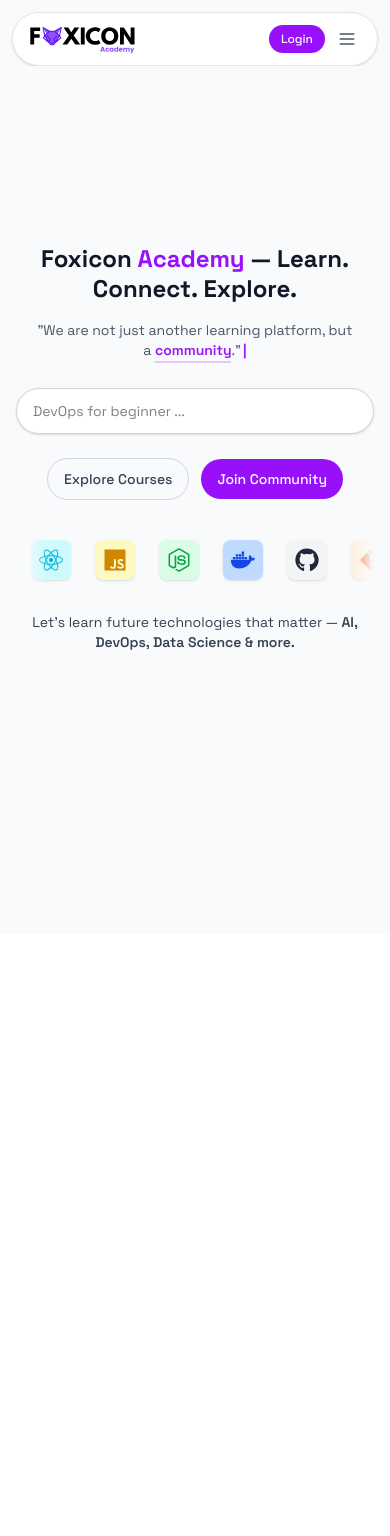
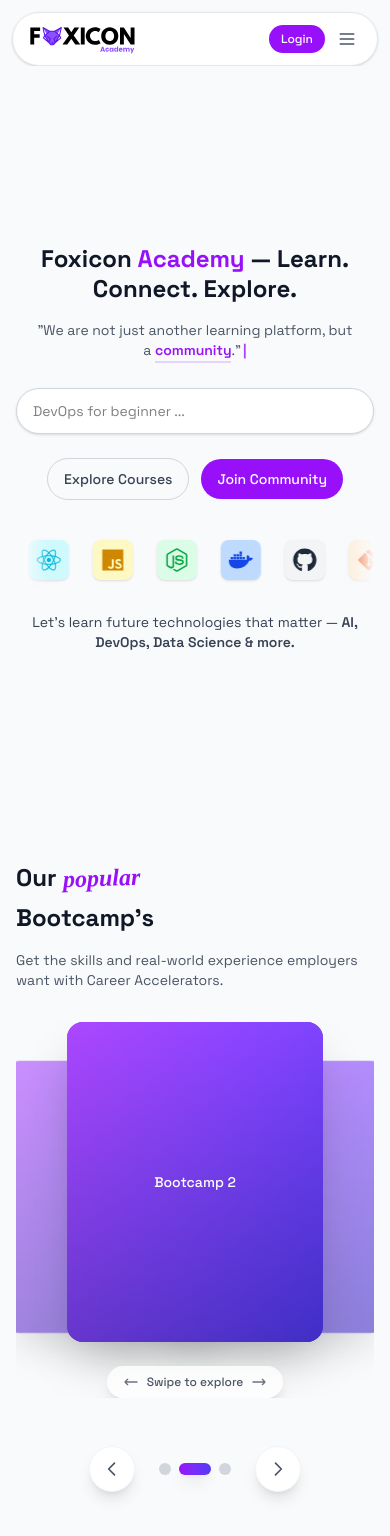
Before and after one commit to devShaik010/Foxicon-website, a React (Vite) app: page / in a window 390 px wide. Shown: the top 1536 px of the page. Before the commit the page ends 934 px from the top, so only its background shows below. Built offline with nearby package versions, Linux system fonts and the light colour scheme.

Commit message:
The BootCamp Section is added

```diff
--- a/package.json
+++ b/package.json
@@ -16,6 +16,7 @@
     "react-dom": "^19.1.1",
     "react-icons": "^5.5.0",
     "react-router-dom": "^7.8.2",
+    "swiper": "^11.2.10",
     "tailwindcss": "^4.1.12"
   },
   "devDependencies": {
--- /dev/null
+++ b/src/components/PopularBootcamps.jsx
@@ -0,0 +1,217 @@
+import React, { useState, useEffect } from 'react';
+
+const BootcampCard = ({ isActive, position, index, currentSlide }) => {
+  const getCardStyle = () => {
+    const offset = index - currentSlide;
+    const isCenter = offset === 0;
+    const isLeft = offset === -1;
+    const isRight = offset === 1;
+
+    let transform = '';
+    let opacity = 0.4;
+    let scale = 0.8;
+    let zIndex = 1;
+
+    if (isCenter) {
+      transform = 'translateX(-50%) translateY(0px)';
+      opacity = 1;
+      scale = 1;
+      zIndex = 3;
+    } else if (isLeft) {
+      transform = 'translateX(-50%) translateX(-80px) translateY(15px)';
+      opacity = 0.6;
+      scale = 0.85;
+      zIndex = 2;
+    } else if (isRight) {
+      transform = 'translateX(-50%) translateX(80px) translateY(15px)';
+      opacity = 0.6;
+      scale = 0.85;
+      zIndex = 2;
+    } else if (offset < -1) {
+      transform = 'translateX(-50%) translateX(-150px) translateY(30px)';
+      opacity = 0.2;
+      scale = 0.7;
+      zIndex = 1;
+    } else if (offset > 1) {
+      transform = 'translateX(-50%) translateX(150px) translateY(30px)';
+      opacity = 0.2;
+      scale = 0.7;
+      zIndex = 1;
+    }
+
+    return {
+      transform: `${transform} scale(${scale})`,
+      opacity,
+      zIndex,
+      transition: 'all 0.6s cubic-bezier(0.4, 0.0, 0.2, 1)',
+    };
+  };
+
+  return (
+    <div
+      className="absolute left-1/2 top-0 w-64 max-w-[85vw]"
+      style={getCardStyle()}
+    >
+      <div className="bg-gradient-to-br from-[#6B46C1] to-[#4A3F9D] rounded-2xl shadow-2xl overflow-hidden aspect-[4/5] backdrop-blur-sm">
+        {/* Placeholder for bootcamp thumbnail */}
+        <div className="w-full h-full bg-gradient-to-br from-purple-500 to-indigo-600 flex items-center justify-center relative">
+          <div className="absolute inset-0 bg-gradient-to-t from-black/20 to-transparent"></div>
+          <span className="text-white text-sm font-medium text-center px-4 relative z-10">
+            Bootcamp {index + 1}
+          </span>
+        </div>
+      </div>
+    </div>
+  );
+};
+
+const PopularBootcamps = () => {
+  const [currentSlide, setCurrentSlide] = useState(0);
+  const totalSlides = 3;
+  const [isAutoPlaying, setIsAutoPlaying] = useState(true);
+
+  // Auto-play functionality
+  useEffect(() => {
+    if (!isAutoPlaying) return;
+
+    const interval = setInterval(() => {
+      setCurrentSlide((prev) => (prev + 1) % totalSlides);
+    }, 4000);
+
+    return () => clearInterval(interval);
+  }, [isAutoPlaying, totalSlides]);
+
+  const nextSlide = () => {
+    setIsAutoPlaying(false);
+    setCurrentSlide((prev) => (prev + 1) % totalSlides);
+    setTimeout(() => setIsAutoPlaying(true), 8000);
+  };
+
+  const prevSlide = () => {
+    setIsAutoPlaying(false);
+    setCurrentSlide((prev) => (prev - 1 + totalSlides) % totalSlides);
+    setTimeout(() => setIsAutoPlaying(true), 8000);
+  };
+
+  const goToSlide = (index) => {
+    setIsAutoPlaying(false);
+    setCurrentSlide(index);
+    setTimeout(() => setIsAutoPlaying(true), 8000);
+  };
+
+  return (
+    <section className="py-8 sm:py-12 lg:py-16 bg-gray-50" style={{ fontFamily: 'Space Grotesk, sans-serif' }}>
+      <div className="max-w-6xl mx-auto px-4 sm:px-6 lg:px-8">
+        {/* Header Section */}
+        <div className="text-left mb-8 sm:mb-10">
+          <h2 className="text-2xl sm:text-3xl lg:text-4xl font-bold text-gray-900 mb-2">
+            Our <span className="text-purple-600 italic font-cursive" style={{ fontFamily: 'Brush Script MT, cursive', transform: 'rotate(-2deg)', display: 'inline-block' }}>popular</span>
+          </h2>
+          <h2 className="text-2xl sm:text-3xl lg:text-4xl font-bold text-gray-900 mb-4">
+            Bootcamp's
+          </h2>
+          <p className="text-sm sm:text-base text-gray-600 max-w-xl">
+            Get the skills and real-world experience employers want with Career Accelerators.
+          </p>
+        </div>
+
+        {/* Bootcamp Cards - Desktop: Grid, Mobile: 3D Layered Carousel */}
+        <div className="relative">
+          {/* Desktop Grid View */}
+          <div className="hidden sm:grid sm:grid-cols-2 lg:grid-cols-3 gap-4 sm:gap-6 lg:gap-8 mb-8">
+            <div className="bg-gradient-to-br from-[#6B46C1] to-[#4A3F9D] rounded-xl shadow-lg overflow-hidden aspect-[4/5]">
+              <div className="w-full h-full bg-gradient-to-br from-purple-500 to-indigo-600 flex items-center justify-center">
+                <span className="text-white text-xs font-medium text-center px-3">
+                  Your bootcamp thumbnail will go here
+                </span>
+              </div>
+            </div>
+            <div className="bg-gradient-to-br from-[#6B46C1] to-[#4A3F9D] rounded-xl shadow-lg overflow-hidden aspect-[4/5]">
+              <div className="w-full h-full bg-gradient-to-br from-purple-500 to-indigo-600 flex items-center justify-center">
+                <span className="text-white text-xs font-medium text-center px-3">
+                  Your bootcamp thumbnail will go here
+                </span>
+              </div>
+            </div>
+            <div className="bg-gradient-to-br from-[#6B46C1] to-[#4A3F9D] rounded-xl shadow-lg overflow-hidden aspect-[4/5]">
+              <div className="w-full h-full bg-gradient-to-br from-purple-500 to-indigo-600 flex items-center justify-center">
+                <span className="text-white text-xs font-medium text-center px-3">
+                  Your bootcamp thumbnail will go here
+                </span>
+              </div>
+            </div>
+          </div>
+
+          {/* Mobile 3D Layered Carousel */}
+          <div className="sm:hidden mb-12 overflow-hidden">
+            <div className="relative h-80 w-full mx-auto max-w-sm">
+              <div className="absolute inset-0 perspective-1000">
+                {[...Array(totalSlides)].map((_, index) => (
+                  <BootcampCard
+                    key={index}
+                    index={index}
+                    currentSlide={currentSlide}
+                    isActive={index === currentSlide}
+                  />
+                ))}
+              </div>
+            </div>
+
+            {/* Swipe Indicator */}
+            <div className="flex justify-center mt-6 px-4">
+              <div className="flex items-center space-x-2 bg-white/80 backdrop-blur-sm rounded-full px-4 py-2 shadow-lg">
+                <svg className="w-4 h-4 text-gray-500" fill="none" stroke="currentColor" viewBox="0 0 24 24">
+                  <path strokeLinecap="round" strokeLinejoin="round" strokeWidth={2} d="M7 16l-4-4m0 0l4-4m-4 4h18" />
+                </svg>
+                <span className="text-xs text-gray-600 font-medium">Swipe to explore</span>
+                <svg className="w-4 h-4 text-gray-500" fill="none" stroke="currentColor" viewBox="0 0 24 24">
+                  <path strokeLinecap="round" strokeLinejoin="round" strokeWidth={2} d="M17 8l4 4m0 0l-4 4m4-4H3" />
+                </svg>
+              </div>
+            </div>
+          </div>
+        </div>
+
+        {/* Enhanced Navigation Controls */}
+        <div className="flex justify-center items-center space-x-6">
+          {/* Left Arrow */}
+          <button
+            onClick={prevSlide}
+            className="group p-3 rounded-full bg-white shadow-lg hover:shadow-xl transition-all duration-300 border border-gray-100 hover:border-purple-200"
+          >
+            <svg className="w-5 h-5 text-gray-600 group-hover:text-purple-600 transition-colors duration-300" fill="none" stroke="currentColor" viewBox="0 0 24 24">
+              <path strokeLinecap="round" strokeLinejoin="round" strokeWidth={2} d="M15 19l-7-7 7-7" />
+            </svg>
+          </button>
+
+          {/* Enhanced Pagination Dots */}
+          <div className="flex items-center space-x-2">
+            {[...Array(totalSlides)].map((_, index) => (
+              <button
+                key={index}
+                onClick={() => goToSlide(index)}
+                className={`transition-all duration-300 rounded-full ${
+                  index === currentSlide
+                    ? 'w-8 h-3 bg-gradient-to-r from-purple-600 to-indigo-600 shadow-lg'
+                    : 'w-3 h-3 bg-gray-300 hover:bg-gray-400'
+                }`}
+              />
+            ))}
+          </div>
+
+          {/* Right Arrow */}
+          <button
+            onClick={nextSlide}
+            className="group p-3 rounded-full bg-white shadow-lg hover:shadow-xl transition-all duration-300 border border-gray-100 hover:border-purple-200"
+          >
+            <svg className="w-5 h-5 text-gray-600 group-hover:text-purple-600 transition-colors duration-300" fill="none" stroke="currentColor" viewBox="0 0 24 24">
+              <path strokeLinecap="round" strokeLinejoin="round" strokeWidth={2} d="M9 5l7 7-7 7" />
+            </svg>
+          </button>
+        </div>
+      </div>
+    </section>
+  );
+};
+
+export default PopularBootcamps;
--- a/src/index.css
+++ b/src/index.css
@@ -1 +1,45 @@
 @import "tailwindcss";
+
+/* Custom 3D Carousel Styles */
+.perspective-1000 {
+  perspective: 1000px;
+  perspective-origin: center center;
+}
+
+/* Enhanced shadows for depth */
+.carousel-card-shadow {
+  box-shadow:
+    0 20px 40px rgba(0, 0, 0, 0.1),
+    0 10px 20px rgba(0, 0, 0, 0.05),
+    0 4px 8px rgba(0, 0, 0, 0.1);
+}
+
+/* Smooth entrance animation */
+@keyframes slideInUp {
+  from {
+    opacity: 0;
+    transform: translateY(30px);
+  }
+  to {
+    opacity: 1;
+    transform: translateY(0);
+  }
+}
+
+.animate-slide-in-up {
+  animation: slideInUp 0.6s ease-out;
+}
+
+/* Pulse animation for active dots */
+@keyframes pulse-glow {
+  0%, 100% {
+    box-shadow: 0 0 0 0 rgba(147, 51, 234, 0.4);
+  }
+  50% {
+    box-shadow: 0 0 0 6px rgba(147, 51, 234, 0);
+  }
+}
+
+.pulse-glow {
+  animation: pulse-glow 2s infinite;
+}
--- a/src/pages/Home.jsx
+++ b/src/pages/Home.jsx
@@ -27,6 +27,8 @@ import {
   SiJenkins,
   SiGooglecloud
 } from 'react-icons/si';
+
+import PopularBootcamps from '../components/PopularBootcamps';
 
 const Home = () => {
   const [searchQuery, setSearchQuery] = useState('');
@@ -214,6 +216,7 @@ const Home = () => {
           </p>
         </div>
       </div>
+      <PopularBootcamps />
     </div>
   );
 };
```
Also changed, not shown: 1 other file (tests, documents, lock files or other folders).
